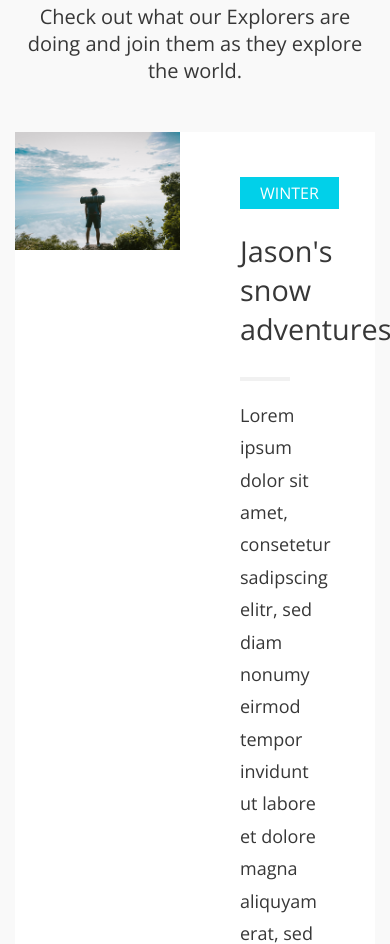
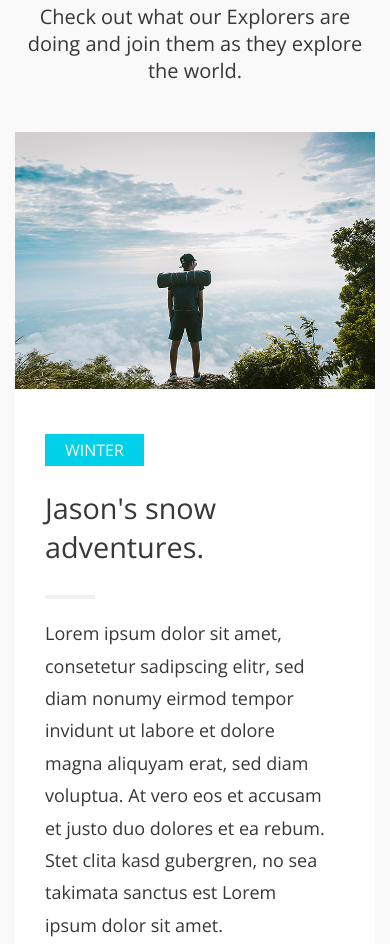
Before and after one commit to jverschragen/codepamoja, a plain HTML site: page assignment_2/index.html in a window 390 px wide. Shown: the part 1019-1963 px from the top of the page. Drawn offline with nearby package versions, Linux system fonts and the light colour scheme.

Commit message:
Working on flexbox version

```diff
--- a/assignment_2/css/flex.css
+++ b/assignment_2/css/flex.css
@@ -496,8 +496,8 @@ footer{
     }
     /* sections */
     .section__col6{
-        width: 100%;
-        float: left;
+        flex: 0 0 100%;
+        max-width: 100%;
     }
 
     /* Explorations section */
```
Also changed, not shown: 1 other file.
